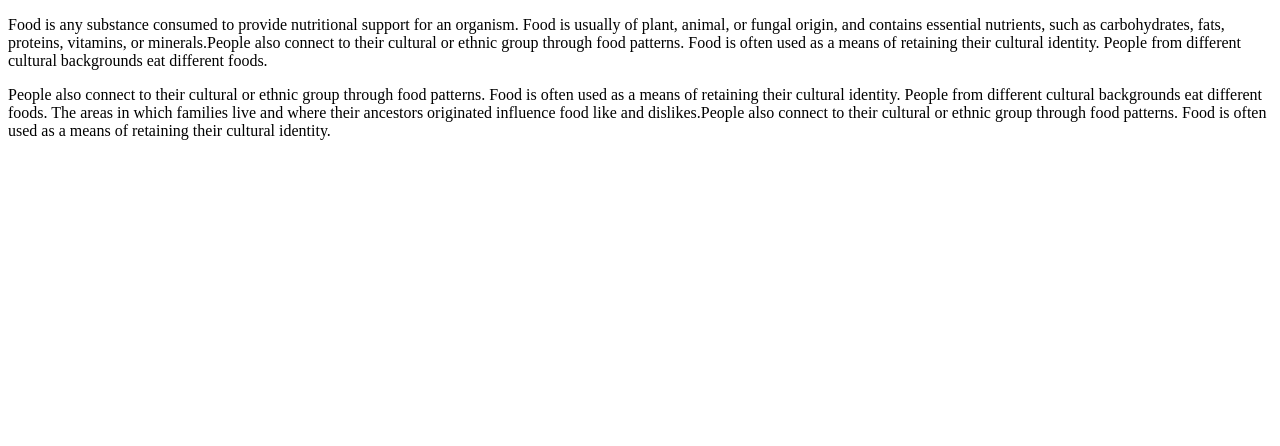
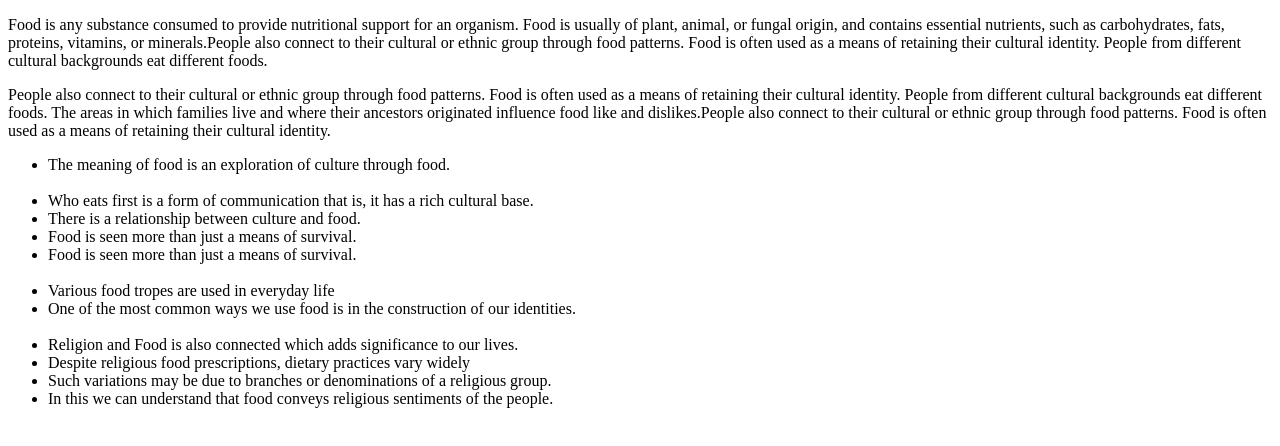
Before and after one commit to AnshumanRai-cedcoss/NewPush, a plain HTML site: page src/index.html in a window 1280 px wide. Drawn offline with Linux system fonts and the light colour scheme.

Commit message:
middle branch

```diff
--- a/src/index.html
+++ b/src/index.html
@@ -24,5 +24,20 @@ originated influence food like and dislikes.People also connect to their cultura
 Food is often used as a means of retaining their cultural identity.
    </p>
      </section>
+     <section>
+        <ul>
+          <li> The meaning of food is an exploration of culture through food. </li> <br>
+          <li>Who eats first is a form of communication that is, it has a rich cultural base.</li>
+          <li>  There is a relationship between culture and food.</li>
+          <li>Food is seen more than just a means of survival.</li>
+          <li>Food is seen more than just a means of survival.</li><br>
+          <li> Various food tropes are used in everyday life</li>
+          <li> One of the most common ways we use food is in the construction of our identities.</li> <br>
+          <li>Religion and Food is also connected which adds significance to our lives. </li>
+          <li>Despite religious food prescriptions, dietary practices vary widely</li>
+          <li> Such variations may be due to branches or denominations of a religious group.</li>
+          <li>In this we can understand that food conveys religious sentiments of the people.</li>
+        </ul>
+    </section>
 </body>
 </html>
```
